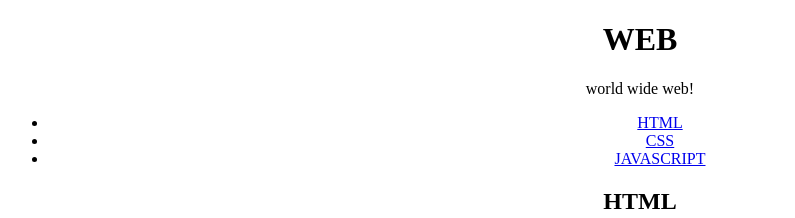
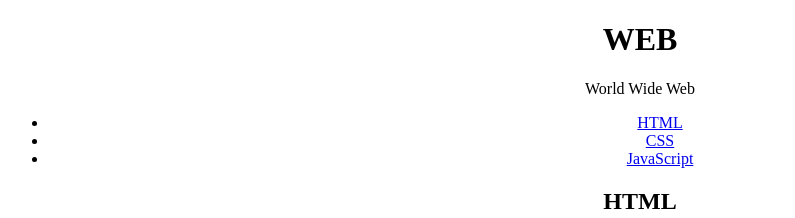
Before and after one commit to sysnar/Reack_workplace, a React (Create React App) app: page / in a window 1280 px wide. Shown: the top 218 px of the page, without its empty margins (0-795 px from the left). Built offline with nearby package versions, Linux system fonts and the light colour scheme.

Commit message:
Fundamental state usages #003

```diff
--- a/src/App.js
+++ b/src/App.js
@@ -5,11 +5,24 @@
 import './App.css';
 
 class App extends Component {
+  constructor(props) {
+    super(props);
+    this.state = {
+      subject: {title:'WEB', sub:'World Wide Web'},
+      content:[
+        {id:1, title:'HTML', desc:'HTML is for informaiton'},
+        {id:2, title:'CSS', desc:'CSS is for design'},
+        {id:3, title:'JavaScript', desc:'JavaScript is for interactive'}
+      ]
+    }
+  }
   render() {
     return (
       <div className="App">
-        <Subject title="WEB" sub="world wide web!"></Subject>
-        <TOC></TOC>
+        <Subject
+          title={this.state.subject.title}
+          sub={this.state.subject.sub}></Subject>
+        <TOC data={this.state.content}></TOC>
         <Content title="HTML" desc="HTML is HyperText Markup Language."></Content>
       </div>
     )
--- a/src/components/TOC.js
+++ b/src/components/TOC.js
@@ -2,12 +2,17 @@
 
 class TOC extends Component {
   render() {
+    let lists = [];
+    let data = this.props.data;
+    let i = 0;
+    while(i < data.length) {
+      lists.push(<li key={data[i].id}><a href={"/content/" + data[i].id}>{data[i].title}</a></li>)
+      i = i + 1;
+    }
     return (
       <nav>
         <ul>
-          <li><a href="1.html">HTML</a></li>
-          <li><a href="2.html">CSS</a></li>
-          <li><a href="3.html">JAVASCRIPT</a></li>
+          {lists}
         </ul>
       </nav>
     )
```
